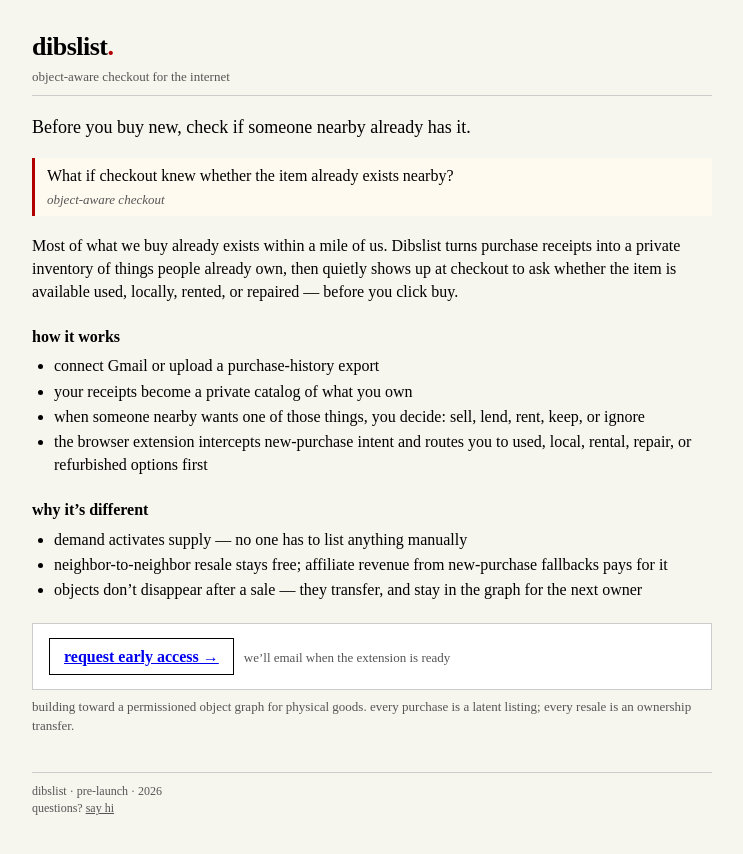
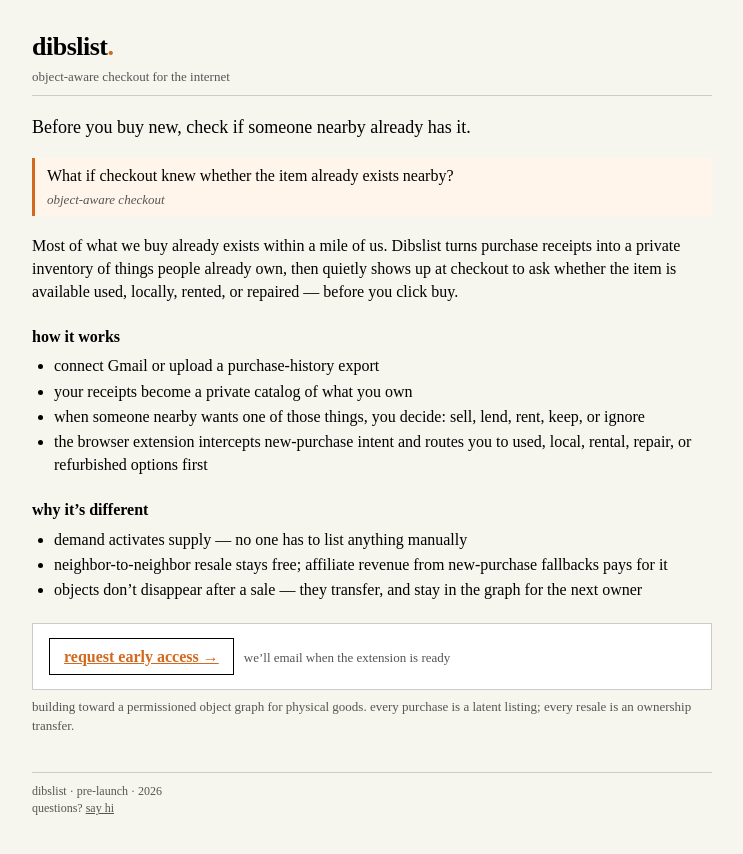
Before and after one commit to modestapproach/dibslist, a Next.js app: page / in a window 1280 px wide. Shown: the top 854 px of the page, without its empty margins (268-1011 px from the left). Built offline with nearby package versions, Linux system fonts and the light colour scheme.

Commit message:
Switch landing page accent from blue to orange
https://claude.ai/code/session_011EBWLo58Lsr1j1wQmn1S96

```diff
--- a/app/globals.css
+++ b/app/globals.css
@@ -4,9 +4,9 @@
   --ink: #000000;
   --muted: #555555;
   --rule: #cccccc;
-  --link: #0000ee;
-  --link-visited: #551a8b;
-  --accent: #b00000;
+  --link: #d2691e;
+  --link-visited: #8b4513;
+  --accent: #d2691e;
 }
 
 * {
@@ -94,7 +94,7 @@ li {
   border-left: 3px solid var(--accent);
   padding: 6px 12px;
   margin: 18px 0;
-  background: #fffaf0;
+  background: #fff5eb;
   font-size: 16px;
 }
 
```
